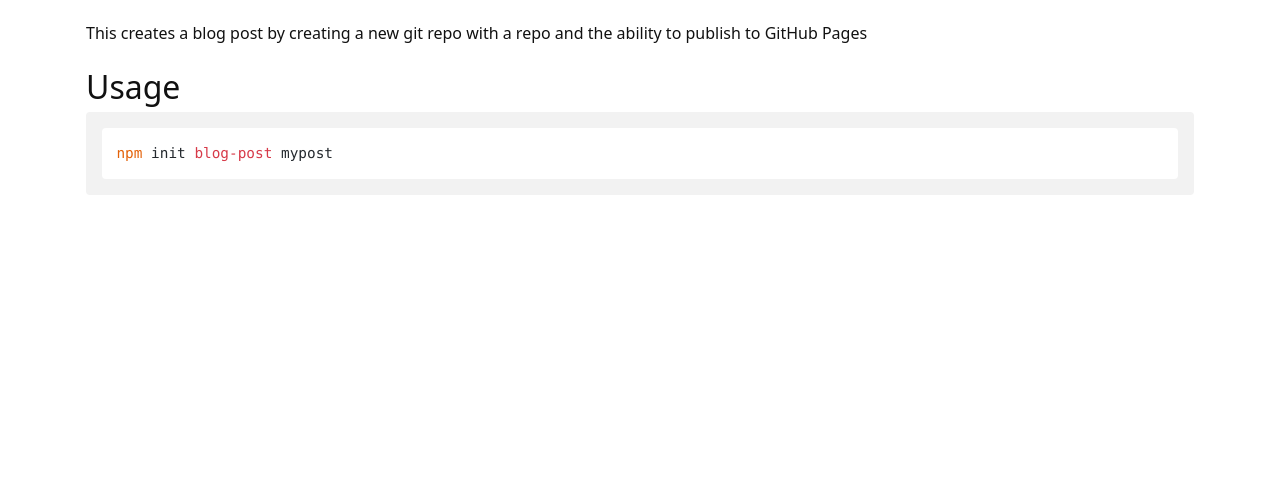
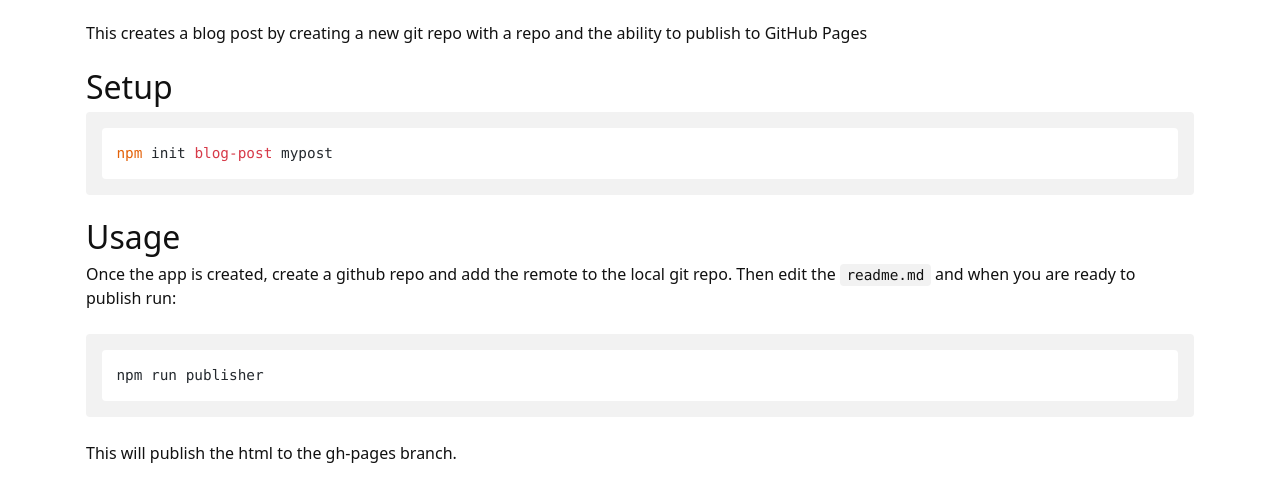
Before and after one commit to Kevnz/create-blog-post, a plain HTML site: page index.html in a window 1280 px wide. Shown: the part 377-866 px from the top of the page. Before the commit the page ends 800 px from the top, so only its background shows below. Drawn offline with nearby package versions, Linux system fonts and the light colour scheme.

Commit message:
Publisher generated commit [ci skip]

```diff
--- a/index.html
+++ b/index.html
@@ -29,8 +29,12 @@
   <h1 id="create-blog-post">Create Blog Post</h1>
 <p><a href="https://badge.fury.io/js/create-blog-post"><img src="https://badge.fury.io/js/create-blog-post.svg" alt="npm version" /></a></p>
 <p>This creates a blog post by creating a new git repo with a repo and the ability to publish to GitHub Pages</p>
+<h2 id="setup">Setup</h2>
+<pre><code class="hljs"><span class="hljs-symbol">npm</span> init <span class="hljs-keyword">blog-post </span>mypost</code></pre>
 <h2 id="usage">Usage</h2>
-<pre><code class="hljs"><span class="hljs-symbol">npm</span> init <span class="hljs-keyword">blog-post </span>mypost</code></pre>
+<p>Once the app is created, create a github repo and add the remote to the local git repo. Then edit the <code>readme.md</code> and when you are ready to publish run:</p>
+<pre><code class="hljs bash language-bash">npm run publisher</code></pre>
+<p>This will publish the html to the gh-pages branch.</p>
   </div>
 <script async src="https://www.googletagmanager.com/gtag/js?id=UA-64038939-2"></script>
 <script>
```
